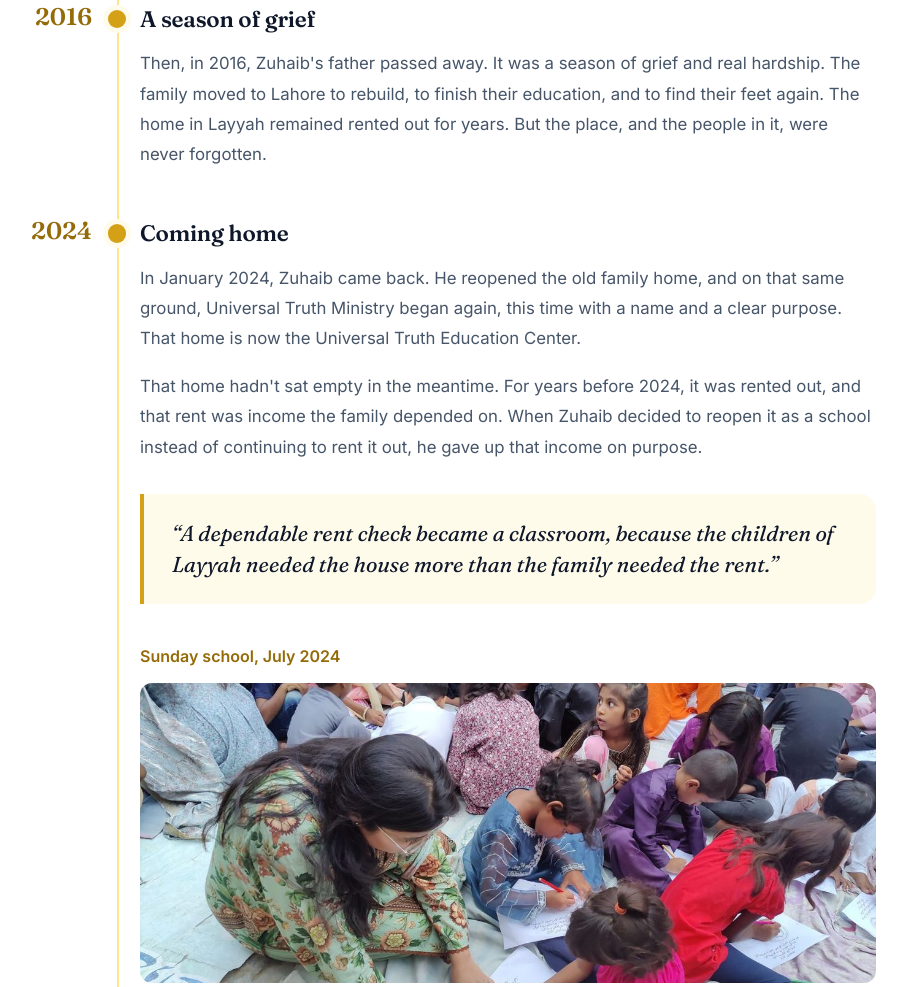
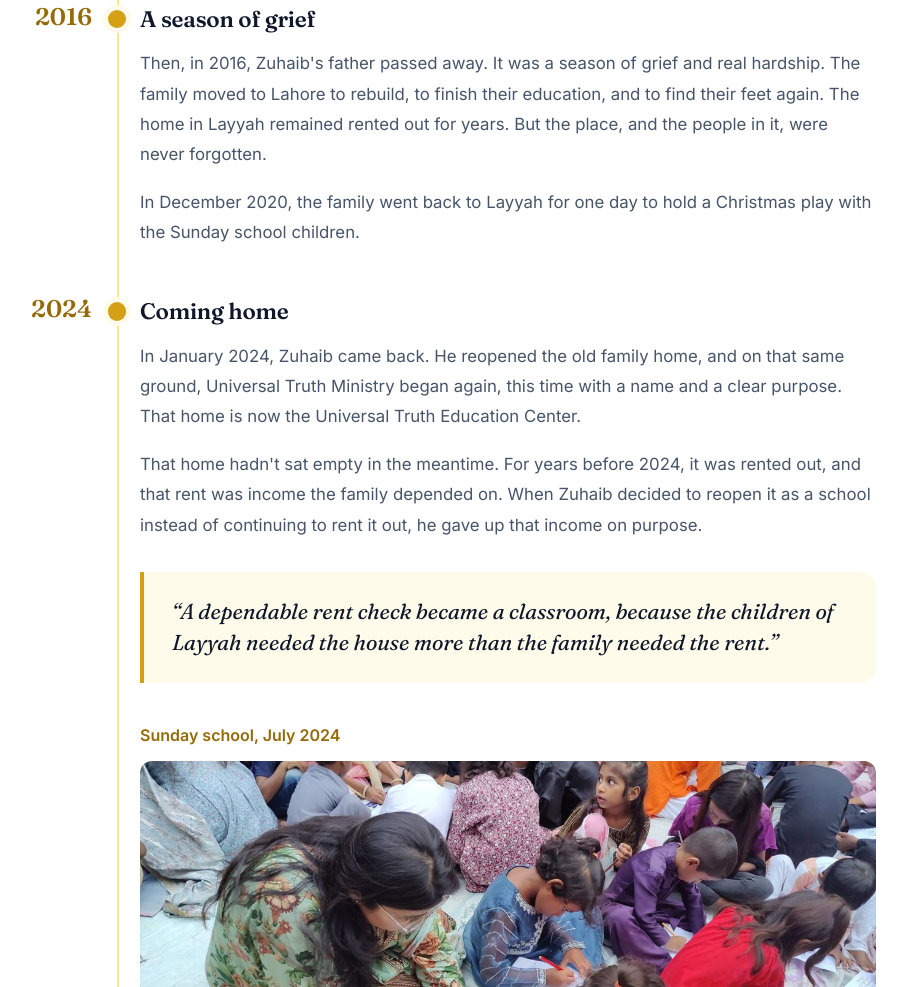
Before and after one commit to zuhaib331/universal-truth-ministry-website, a plain HTML site: page our-story.html in a window 1280 px wide. Shown: the part 1426-2413 px from the top of the page, without its empty margins (212-1119 px from the left). Drawn offline with Linux system fonts and the light colour scheme.

Commit message:
Our Story: one line about the December 2020 Christmas play
Text only: the 2020 photos include sponsored children, so they stay off public
pages. CLAUDE.md records the founder's answer to open question 3.

Co-Authored-By: Claude Opus 5.5 <noreply@anthropic.com>

```diff
--- a/our-story.html
+++ b/our-story.html
@@ -274,6 +274,10 @@
             family moved to Lahore to rebuild, to finish their education, and to find their feet again.
             The home in Layyah remained rented out for years. But the place, and the people in it, were
             never forgotten.
+          </p>
+          <p class="pg-p">
+            In December 2020, the family went back to Layyah for one day to hold a Christmas play with the
+            Sunday school children.
           </p>
         </div>
       </div>
```
Also changed, not shown: 1 other file.
